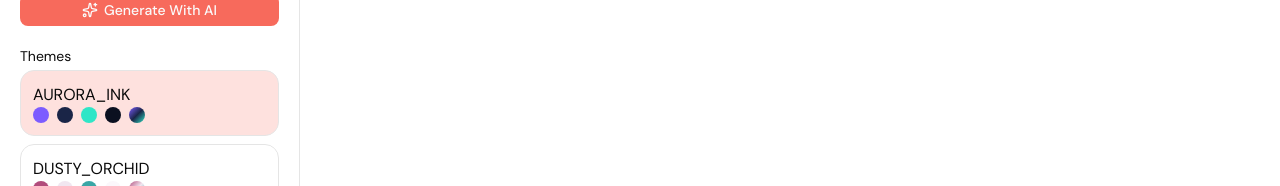
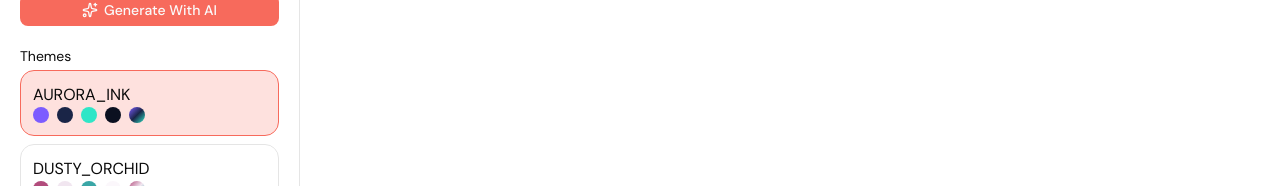
Before and after one commit to WaqasSiddique02/UIUX-Studio, a Next.js app: page /project/1 in a window 1280 px wide. Shown: the part 302-488 px from the top of the page. Built offline with nearby package versions, Linux system fonts and the light colour scheme; no server answers.

Commit message:
Update app/project/[projectId]/_shared/SettingSection.tsx
Co-authored-by: coderabbitai[bot] <136622811+coderabbitai[bot]@users.noreply.github.com>

```diff
--- a/app/project/[projectId]/_shared/SettingSection.tsx
+++ b/app/project/[projectId]/_shared/SettingSection.tsx
@@ -34,7 +34,8 @@ function SettingSection() {
           <div>
             {THEME_NAME_LIST.map((theme, index) => (
               <div
-                className={`p-3 border rounded-xl mb-2 ${theme == selectedTheme && "border=primary bg-primary/20"}`}
+                key={theme}
+                className={`p-3 border rounded-xl mb-2 ${theme === selectedTheme && "border-primary bg-primary/20"}`}
                 onClick={() => setSelectedTheme(theme)}
               >
                 <h2>{theme}</h2>
```
